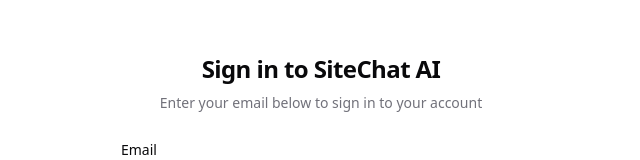
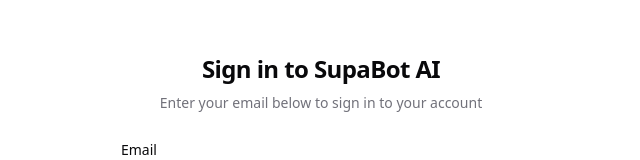
Before and after one commit to iam-rohid/supabot-ai-v1, a Next.js app: page /app/signin in a window 1280 px wide. Shown: the part 163-323 px from the top of the page, without its empty margins (319-959 px from the left). Built offline with nearby package versions, Linux system fonts and the light colour scheme.

Commit message:
Project name changed to SupaBot AI

```diff
--- a/package.json
+++ b/package.json
@@ -1,5 +1,5 @@
 {
-  "name": "sitechat-ai",
+  "name": "supabotai",
   "version": "0.1.0",
   "private": true,
   "scripts": {
--- a/src/app/layout.tsx
+++ b/src/app/layout.tsx
@@ -1,10 +1,10 @@
 import "@/styles/globals.css";
 import type { Metadata } from "next";
 import Providers from "./providers";
-import { SYSTEM_THEME } from "@/lib/constants";
+import { APP_NAME, SYSTEM_THEME } from "@/lib/constants";
 
 export const metadata: Metadata = {
-  title: "SiteChat AI",
+  title: APP_NAME,
 };
 
 export default function RootLayout({
--- a/src/lib/constants/index.ts
+++ b/src/lib/constants/index.ts
@@ -1,7 +1,7 @@
-export const APP_NAME = "SiteChat AI";
+export const APP_NAME = "SupaBot AI";
 
 export const LOCALHOST = "localhost:3000";
-export const DOMAIN = "sitechat-ai.com";
+export const DOMAIN = "supabotai.com";
 
 export const HOME_HOSTNAMES = new Set([LOCALHOST, DOMAIN]);
 export const HOME_DOMAIN =
```
